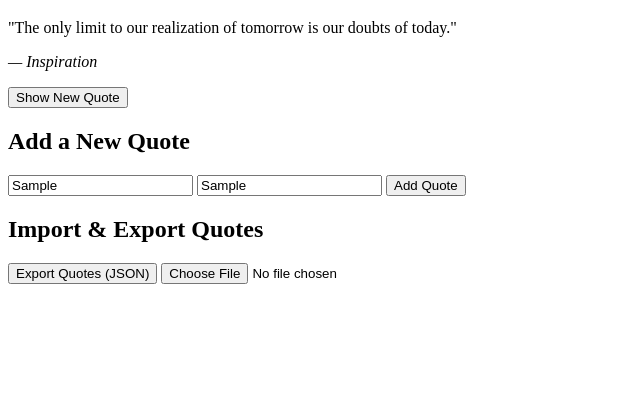
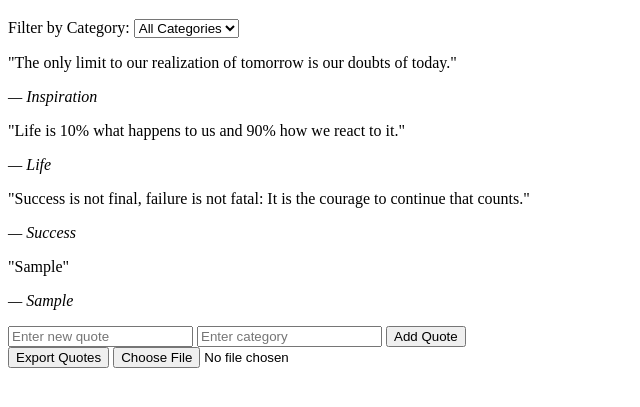
Before and after one commit to Aravattali/alx_fe_javascript, a plain HTML site: page dom-manipulation/index.html in a window 1280 px wide. Both pictures are taken after typing "Sample", "Sample" into the empty fields and a click on the button "Add Quote". Shown: the part 61-468 px from the top of the page, without its empty margins (0-640 px from the left). Drawn offline with Linux system fonts and the light colour scheme.

Commit message:
choose the correct qoute

```diff
--- a/dom-manipulation/index.html
+++ b/dom-manipulation/index.html
@@ -10,24 +10,25 @@
 <body>
     <h1>Dynamic Quote Generator</h1>
 
-    <!-- Quote Display Section -->
-    <div id="quoteDisplay">Your quote will appear here!</div>
-    <button id="newQuote">Show New Quote</button>
+    <!-- Category Filter Dropdown -->
+    <label for="categoryFilter">Filter by Category:</label>
+    <select id="categoryFilter" onchange="filterQuotes()">
+    <option value="all">All Categories</option>
+    <!-- Categories will be dynamically populated here -->
+  </select>
 
-    <!-- Add a New Quote -->
+    <div id="quoteDisplay">
+        <!-- Display filtered quotes here -->
+    </div>
+
     <div>
-        <h2>Add a New Quote</h2>
-        <input id="newQuoteText" type="text" placeholder="Enter a new quote" />
-        <input id="newQuoteCategory" type="text" placeholder="Enter quote category" />
+        <input type="text" id="newQuoteText" placeholder="Enter new quote">
+        <input type="text" id="newQuoteCategory" placeholder="Enter category">
         <button id="addQuote">Add Quote</button>
     </div>
 
-    <!-- Export & Import Quotes -->
-    <div>
-        <h2>Import & Export Quotes</h2>
-        <button id="exportQuotes">Export Quotes (JSON)</button>
-        <input type="file" id="importFile" accept=".json" />
-    </div>
+    <button id="exportQuotes">Export Quotes</button>
+    <input type="file" id="importFile" accept=".json">
 
     <script src="script.js"></script>
 </body>
--- a/dom-manipulation/script.js
+++ b/dom-manipulation/script.js
@@ -1,51 +1,81 @@
-// Load quotes from local storage or use default ones
 let quotes = JSON.parse(localStorage.getItem("quotes")) || [
     { text: "The only limit to our realization of tomorrow is our doubts of today.", category: "Inspiration" },
     { text: "Life is 10% what happens to us and 90% how we react to it.", category: "Life" },
     { text: "Success is not final, failure is not fatal: It is the courage to continue that counts.", category: "Success" }
 ];
 
-// Function to save quotes to local storage
-function saveQuotes() {
-    localStorage.setItem("quotes", JSON.stringify(quotes));
+// Populate categories in the filter dropdown
+function populateCategories() {
+    const categoryFilter = document.getElementById("categoryFilter");
+    const categories = new Set(quotes.map(quote => quote.category)); // Extract unique categories
+
+    // Add categories to dropdown
+    categories.forEach(category => {
+        const option = document.createElement("option");
+        option.value = category;
+        option.textContent = category;
+        categoryFilter.appendChild(option);
+    });
 }
 
-// Function to display a random quote
-function showRandomQuote() {
+// Filter quotes based on selected category
+function filterQuotes() {
+    const selectedCategory = document.getElementById("categoryFilter").value;
+    const filteredQuotes = selectedCategory === "all" ?
+        quotes :
+        quotes.filter(quote => quote.category === selectedCategory);
+
+    displayQuotes(filteredQuotes);
+}
+
+// Display quotes dynamically based on the filter
+function displayQuotes(filteredQuotes) {
     const quoteDisplay = document.getElementById("quoteDisplay");
-    quoteDisplay.innerHTML = ""; // Clear previous content
+    quoteDisplay.innerHTML = "";
 
-    if (quotes.length === 0) {
-        quoteDisplay.textContent = "No quotes available. Add some!";
+    if (filteredQuotes.length === 0) {
+        quoteDisplay.textContent = "No quotes available for this category.";
         return;
     }
 
-    const randomIndex = Math.floor(Math.random() * quotes.length);
-    const randomQuote = quotes[randomIndex];
+    filteredQuotes.forEach(quote => {
+        const quoteElement = document.createElement("div");
+        const quoteText = document.createElement("p");
+        quoteText.textContent = `"${quote.text}"`;
+        const quoteCategory = document.createElement("p");
+        quoteCategory.innerHTML = `<em>— ${quote.category}</em>`;
 
-    // Store last viewed quote in session storage
-    sessionStorage.setItem("lastQuote", JSON.stringify(randomQuote));
-
-    // Create elements dynamically
-    const quoteText = document.createElement("p");
-    quoteText.textContent = `"${randomQuote.text}"`;
-
-    const quoteCategory = document.createElement("p");
-    quoteCategory.innerHTML = `<em>— ${randomQuote.category}</em>`;
-
-    // Append to display area
-    quoteDisplay.appendChild(quoteText);
-    quoteDisplay.appendChild(quoteCategory);
+        quoteElement.appendChild(quoteText);
+        quoteElement.appendChild(quoteCategory);
+        quoteDisplay.appendChild(quoteElement);
+    });
 }
 
-// Function to add a new quote
-function createAddQuoteForm() {
+// Save the last selected category in localStorage
+function saveCategoryFilter() {
+    const selectedCategory = document.getElementById("categoryFilter").value;
+    localStorage.setItem("lastSelectedCategory", selectedCategory);
+}
+
+// Load the last selected category when the page loads
+function loadCategoryFilter() {
+    const lastCategory = localStorage.getItem("lastSelectedCategory") || "all";
+    document.getElementById("categoryFilter").value = lastCategory;
+    filterQuotes(); // Apply the filter immediately after loading
+}
+
+// Add a new quote and update the category filter dropdown
+function addQuote() {
     const newQuoteText = document.getElementById("newQuoteText").value.trim();
     const newQuoteCategory = document.getElementById("newQuoteCategory").value.trim();
 
     if (newQuoteText && newQuoteCategory) {
         quotes.push({ text: newQuoteText, category: newQuoteCategory });
-        saveQuotes(); // Save to local storage
+        saveQuotes(); // Save to localStorage
+
+        // Update categories in the dropdown if a new category is added
+        populateCategories();
+        filterQuotes(); // Reapply the current filter
 
         alert("Quote added successfully!");
 
@@ -57,7 +87,12 @@ function createAddQuoteForm() {
     }
 }
 
-// Function to export quotes as a JSON file
+// Save quotes to localStorage
+function saveQuotes() {
+    localStorage.setItem("quotes", JSON.stringify(quotes));
+}
+
+// Export quotes as a JSON file
 function exportToJson() {
     const dataStr = JSON.stringify(quotes, null, 2);
     const blob = new Blob([dataStr], { type: "application/json" });
@@ -71,7 +106,7 @@ function exportToJson() {
     document.body.removeChild(a);
 }
 
-// Function to import quotes from a JSON file
+// Import quotes from a JSON file
 function importFromJsonFile(event) {
     const fileReader = new FileReader();
     fileReader.onload = function(event) {
@@ -81,6 +116,8 @@ function importFromJsonFile(event) {
                 quotes.push(...importedQuotes);
                 saveQuotes();
                 alert("Quotes imported successfully!");
+                populateCategories();
+                filterQuotes();
             } else {
                 alert("Invalid file format.");
             }
@@ -91,22 +128,13 @@ function importFromJsonFile(event) {
     fileReader.readAsText(event.target.files[0]);
 }
 
-// Display last viewed quote from session storage
-function loadLastQuote() {
-    const lastQuote = JSON.parse(sessionStorage.getItem("lastQuote"));
-    if (lastQuote) {
-        const quoteDisplay = document.getElementById("quoteDisplay");
-        quoteDisplay.innerHTML = `<p>"${lastQuote.text}"</p><p><em>— ${lastQuote.category}</em></p>`;
-    } else {
-        showRandomQuote();
-    }
-}
-
-// Event Listeners
-document.getElementById("newQuote").addEventListener("click", showRandomQuote);
+// Event listeners
 document.getElementById("addQuote").addEventListener("click", addQuote);
 document.getElementById("exportQuotes").addEventListener("click", exportToJson);
 document.getElementById("importFile").addEventListener("change", importFromJsonFile);
 
-// Load last quote or display a random one when the page loads
-window.onload = loadLastQuote;
+// On page load, populate categories and apply the last selected filter
+window.onload = function() {
+    populateCategories();
+    loadCategoryFilter();
+};
```
